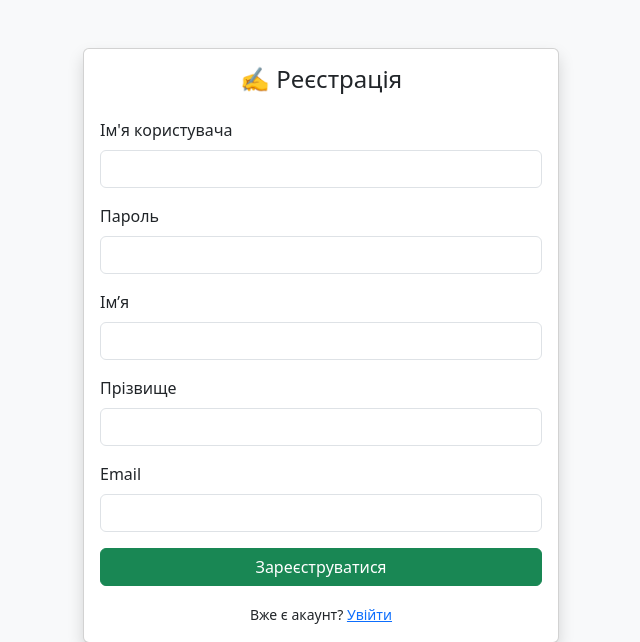
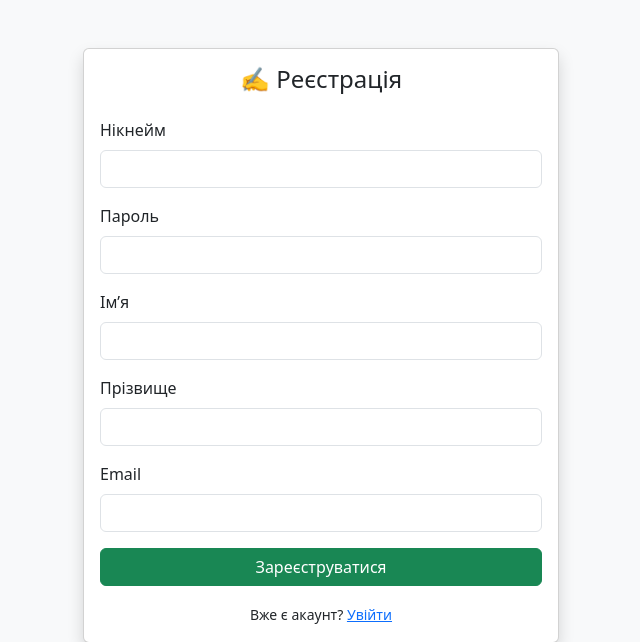
Before and after one commit to nastyaprs/bird_detection_deterrence_system, a Flask app: page /register in a window 1280 px wide. Shown: the top 642 px of the page, without its empty margins (319-959 px from the left). Run offline with Flask 3, Linux system fonts and the light colour scheme.

Commit message:
adjusted template

```diff
--- a/templates/register.html
+++ b/templates/register.html
@@ -15,7 +15,7 @@
                 {% endif %}
                 <form method="post">
                     <div class="mb-3">
-                        <label class="form-label">Ім'я користувача</label>
+                        <label class="form-label">Нікнейм</label>
                         <input type="text" name="username" class="form-control" required>
                     </div>
                     <div class="mb-3">
```
